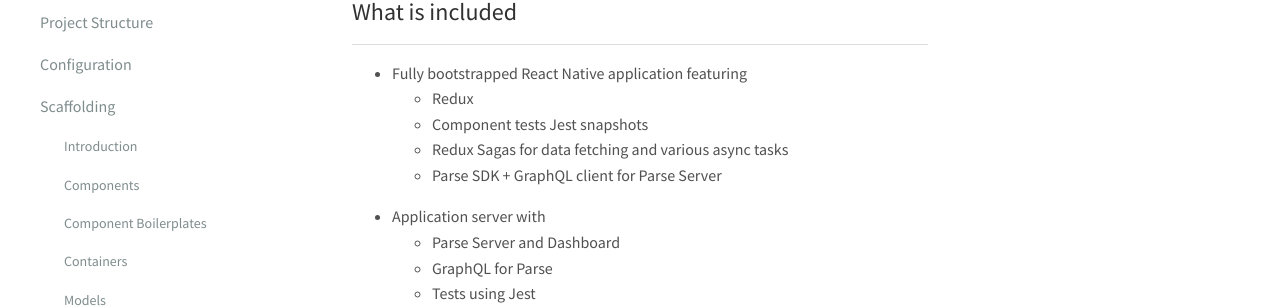
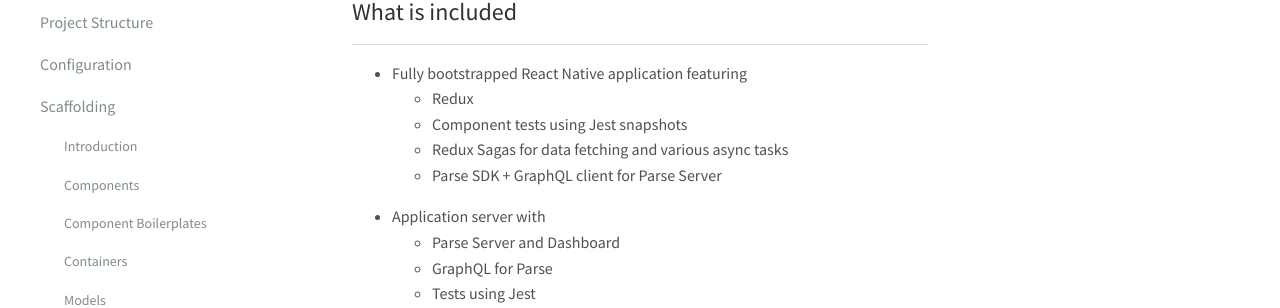
Before and after one commit to bakery/baker-docs, a Jekyll site: the page built from index.html, in a window 1280 px wide and 900 px high, scrolled down 908 px. Shown: the part 232-540 px from the top of the window. Built offline with Jekyll 4.4.1, drawn with Linux system fonts in a browser that asks for light colours; comment, search, counter and statistics services are not loaded.

Commit message:
Update index.html

```diff
--- a/index.html
+++ b/index.html
@@ -45,7 +45,7 @@
   <li>Fully bootstrapped React Native application featuring
     <ul>
       <li>Redux</li>
-      <li>Component tests Jest snapshots</li>
+      <li>Component tests using Jest snapshots</li>
       <li>Redux Sagas for data fetching and various async tasks</li>
       <li>Parse SDK + GraphQL client for Parse Server</li>
     </ul>
```
